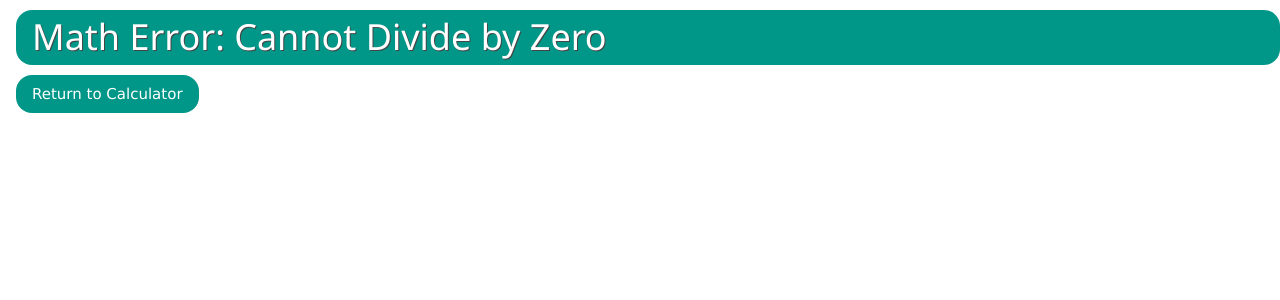
After one commit to CallumLee22/FLASK-INTRO, a Flask app: template templates/math error.jinja in a window 1280 px wide. The commit adds this page. Shown: the top 300 px of the page. Run offline with Flask 3, Linux system fonts and the light colour scheme; the template is opened without the code that fills it, so the values that code supplies are empty.

Commit message:
math error message added

```diff
--- a/templates/calc.jinja
+++ b/templates/calc.jinja
@@ -51,15 +51,15 @@
     <input class="w3-button w3-teal w3-round-xlarge w3-margin-left" type="submit" value="Calculate!"><br><br>
 </form>
 
-{% if result %}
 <div class="w3-display-container">
     <img src="https://www.pngmart.com/files/15/Scientific-Calculator-PNG-Transparent-HD-Photo.png">
+    {% if result %}
     <div class="w3-monospace w3-display-topmiddle">
         <h4>{{ number1 }} {{ operation }} {{ number2
             }} = {{
             result }}</h4>
     </div>
+    {% endif %}
 </div>
-{% endif %}
 
 </html>
--- /dev/null
+++ b/templates/math error.jinja
@@ -0,0 +1,16 @@
+<!DOCTYPE html>
+
+<html>
+<link rel="stylesheet" href="https://www.w3schools.com/w3css/4/w3.css">
+<title>Error: Math Error</title>
+
+<head>
+    <h1 class="w3-margin-left w3-container w3-round-xlarge w3-teal" style="text-shadow:1px 1px 0 #444">Math Error:
+        Cannot Divide by Zero</h1>
+</head>
+
+<body>
+    <a href="/" class="w3-margin-left w3-btn w3-teal w3-round-xlarge">Return to Calculator</a>
+</body>
+
+</html>
```
